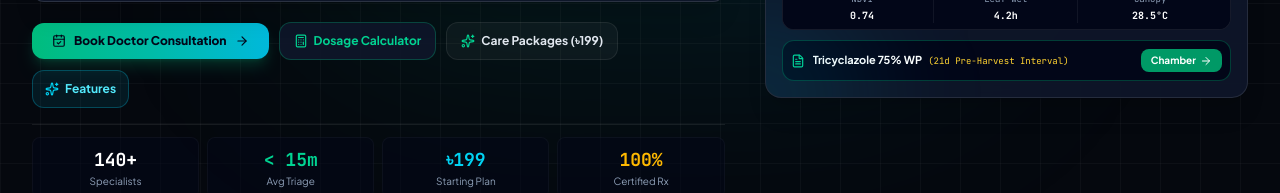
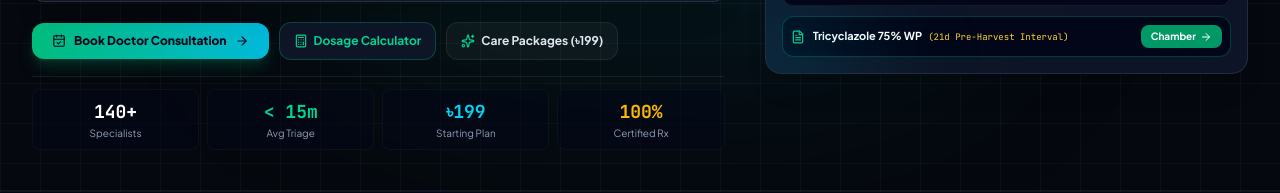
Before and after one commit to HamdiGff/srot-platform, a Next.js app: page / in a window 1280 px wide. Shown: the part 545-738 px from the top of the page. Built offline with nearby package versions, Linux system fonts and the light colour scheme.

Commit message:
fix(ui): remove redundant Features button in hero action strip to eliminate wrapping

```diff
--- a/src/app/page.tsx
+++ b/src/app/page.tsx
@@ -239,15 +239,6 @@ export default function HomePage() {
                 >
                   <Sparkles className="w-3.5 h-3.5 text-emerald-400" />
                   <span>{isBn ? "প্যাকেজ (৳১৯৯)" : "Care Packages (৳199)"}</span>
-                </Link>
-
-                <Link
-                  href="#features"
-                  className="inline-flex items-center gap-1.5 px-3 py-2.5 rounded-xl bg-cyan-500/10 hover:bg-cyan-500/20 text-cyan-300 border border-cyan-500/30 font-bold text-xs transition"
-                  title="Explore Platform Features & Clinical Suite"
-                >
-                  <Sparkles className="w-3.5 h-3.5 text-cyan-400" />
-                  <span>{isBn ? "ফিচারসমূহ" : "Features"}</span>
                 </Link>
               </div>
 
```
